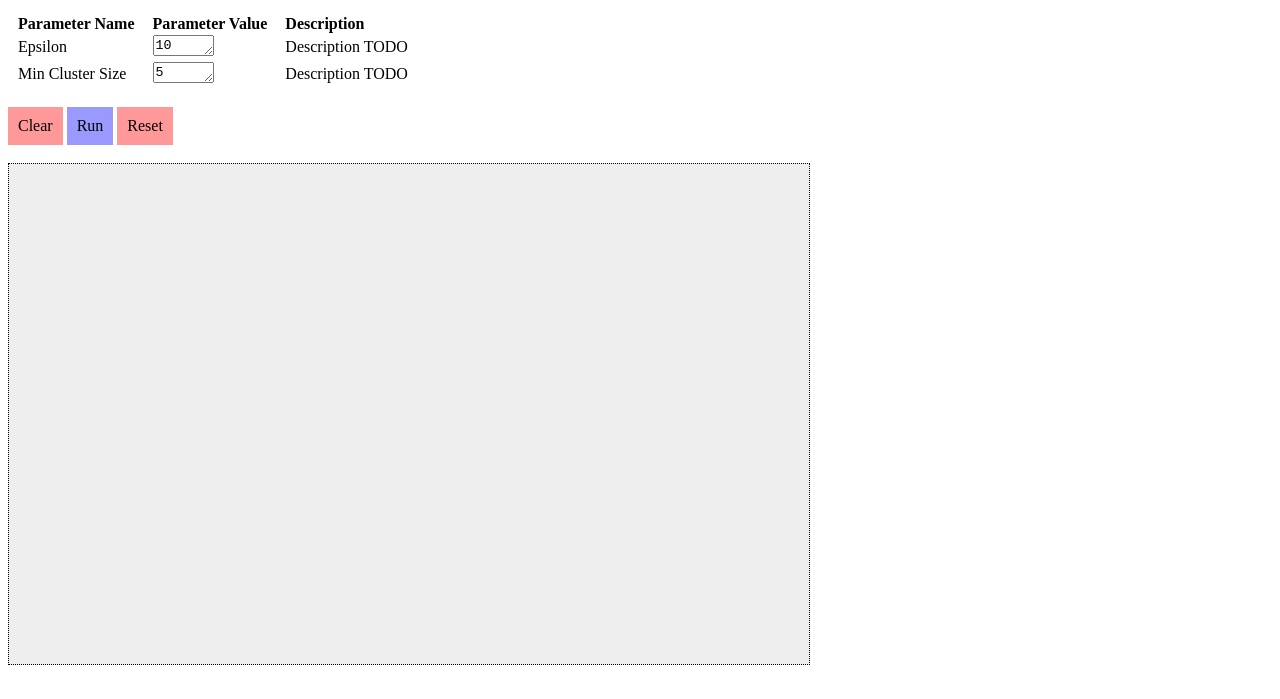
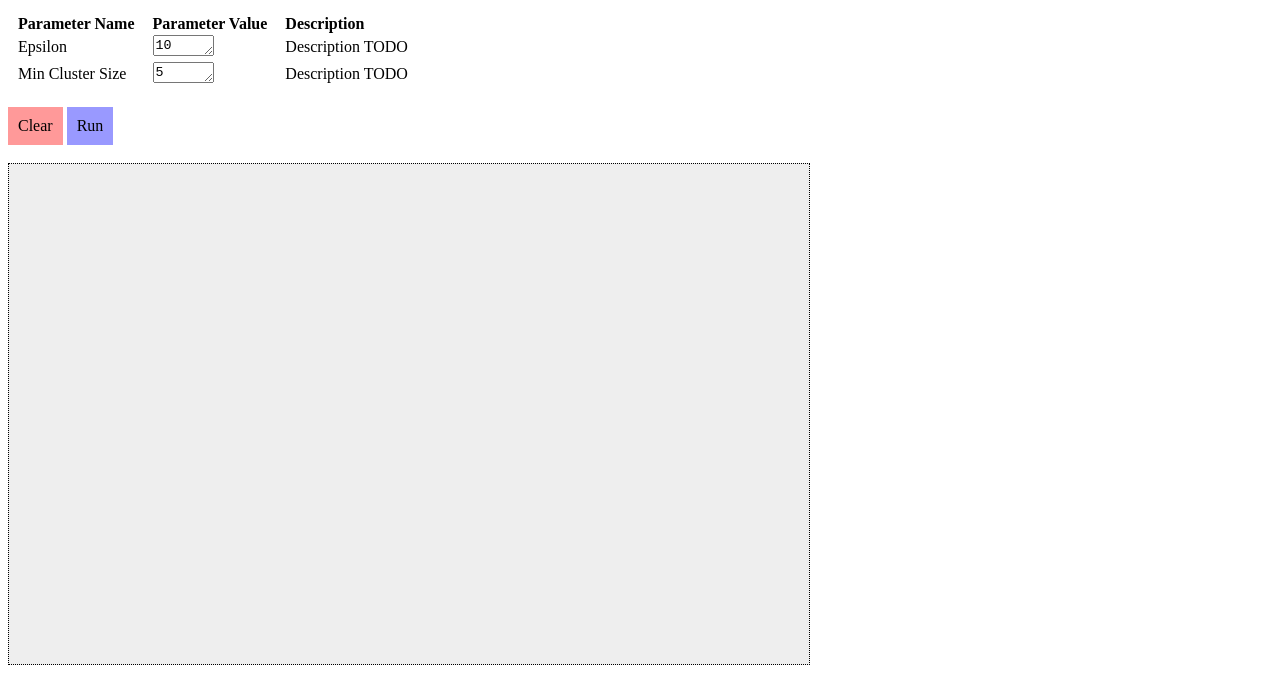
Before and after one commit to cohnt/DBSCAN, a plain HTML site: page index.html in a window 1280 px wide. Shown: the part 101-800 px from the top of the page. Drawn offline with Linux system fonts and the light colour scheme.

Commit message:
HTML: Remove the reset button.

```diff
--- a/index.html
+++ b/index.html
@@ -69,7 +69,6 @@
 
 <div class="controlButton" style="background-color: #ff9999" id="clear">Clear</div>
 <div class="controlButton" style="background-color: #9999ff" id="run">Run</div>
-<div class="controlButton" style="background-color: #ff9999" id="reset">Reset</div>
 
 <br><br>
 
--- a/script.js
+++ b/script.js
@@ -45,7 +45,6 @@ function setup() {
 
 	document.getElementById("clear").addEventListener("click", clear);
 	document.getElementById("run").addEventListener("click", run);
-	document.getElementById("reset").addEventListener("click", reset);
 
 	canvas.addEventListener("mousemove", function(event) { mouseMoveCanvas(event); });
 	canvas.addEventListener("click", mouseClickCanvas);
@@ -55,9 +54,6 @@ function clear() {
 	//
 }
 function run() {
-	//
-}
-function reset() {
 	//
 }
 
```
